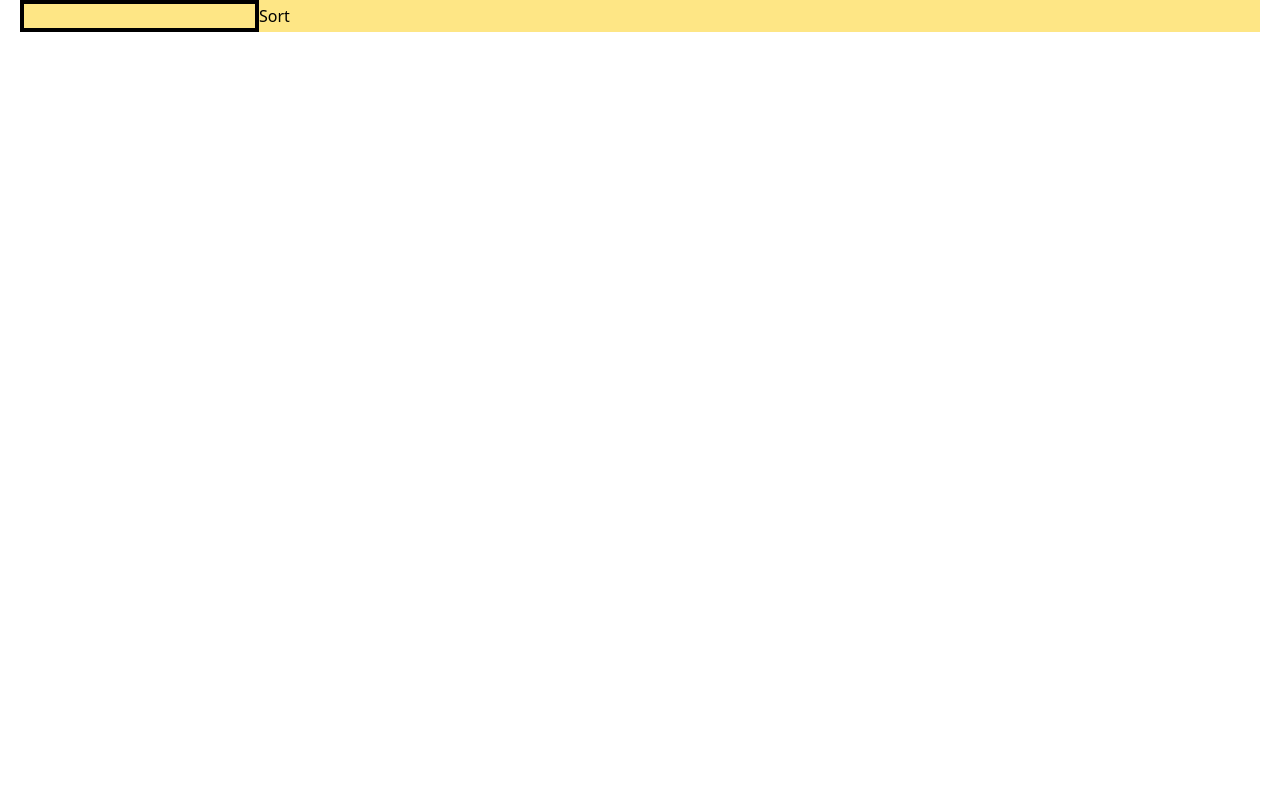
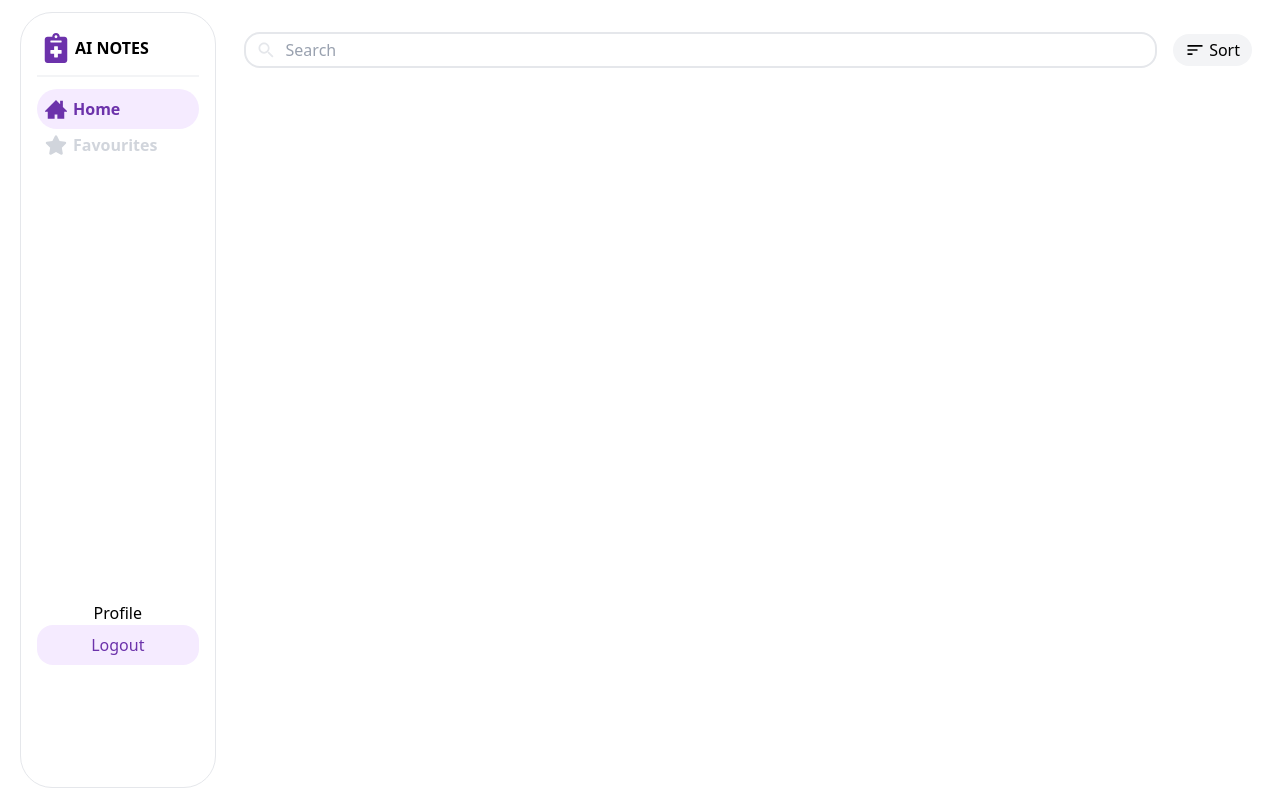
Before and after one commit to Inzamamdev/Note-Taking, a React (Vite) app in the folder client/: page /dashboard in a window 1280 px wide. Built offline with nearby package versions, Linux system fonts and the light colour scheme; no server answers; sample sign-in values are in the browser's storage.

Commit message:
Sidebar & Searchbar done

```diff
--- a/client/package.json
+++ b/client/package.json
@@ -10,10 +10,13 @@
     "preview": "vite preview"
   },
   "dependencies": {
+    "@mui/icons-material": "^6.4.2",
     "@tailwindcss/vite": "^4.0.3",
     "react": "^18.3.1",
     "react-dom": "^18.3.1",
+    "react-icons": "^5.4.0",
     "react-router-dom": "^7.1.5",
+    "styled-components": "^6.1.14",
     "tailwindcss": "^4.0.3"
   },
   "devDependencies": {
--- a/client/src/App.jsx
+++ b/client/src/App.jsx
@@ -5,7 +5,7 @@ import Dashboard from "./pages/Dashboard";
 import ProtectedRoute from "./component/ProtectedRoutes";
 function App() {
   return (
-    <>
+    <div>
       <BrowserRouter>
         <Routes>
           <Route path="/signup" element={<Signup />} />
@@ -15,7 +15,7 @@ function App() {
           </Route>
         </Routes>
       </BrowserRouter>
-    </>
+    </div>
   );
 }
 
--- a/client/src/component/Sidebar.jsx
+++ b/client/src/component/Sidebar.jsx
@@ -1,7 +1,10 @@
 import React from "react";
 import { useNavigate } from "react-router-dom";
+import { FaNotesMedical } from "react-icons/fa";
+import { ImHome3 } from "react-icons/im";
+import { FaStar } from "react-icons/fa";
 
-export default function Sidebar({ userData }) {
+export default function Sidebar() {
   const navigate = useNavigate();
 
   const handleLogout = () => {
@@ -11,35 +14,37 @@ export default function Sidebar({ userData }) {
   };
 
   return (
-    <div className="bg-gray-800 text-white w-64 h-full 0 p-6 flex flex-col justify-between">
+    <div className=" w-60 border-1 border-gray-200 mt-3 rounded-4xl mb-3">
       <div>
-        <h2 className="text-xl font-bold mb-6">Dashboard</h2>
-        <ul className="space-y-4">
-          <li>
-            <a href="/home" className="text-white hover:text-gray-400">
-              Home
-            </a>
-          </li>
-          <li>
-            <a href="/favourites" className="text-white hover:text-gray-400">
-              Favourites
-            </a>
-          </li>
-        </ul>
+        <div className="flex items-center mt-5 ml-5 mb-3">
+          <FaNotesMedical fontSize={30} className="text-[#6c32ab]" />
+          <p className="ml-1 font-semibold">AI NOTES</p>
         </div>
-
-      {/* Bottom Section: Username and Logout */}
-      <div className="mt-auto">
-        <div className="text-white mb-4">
-          <p>{userData}</p>
+        <div className="mx-4">
+          <div className="h-0.5 w-full bg-gray-100 mb-3"></div>
+          <div className="flex flex-col justify-between h-[36rem]">
+            <div>
+              <span className="text-[#6c32ab] flex items-center bg-[#f5ebff] px-2 py-2 rounded-3xl">
+                <ImHome3 fontSize={22} />
+                <p className="ml-1.5 font-semibold">Home</p>
+              </span>
+              <span className="flex items-center  px-2 py-1 rounded-2xl text-gray-300">
+                <FaStar fontSize={22} />
+                <p className="ml-1.5 font-semibold">Favourites</p>
+              </span>
             </div>
+            <div>
+              <p className="text-center">Profile</p>
               <button
                 onClick={handleLogout}
-          className="w-full bg-red-500 text-white py-2 rounded hover:bg-red-600"
+                className="bg-[#f5ebff] w-full py-2 text-[#6c32ab] rounded-2xl cursor-pointer"
               >
                 Logout
               </button>
             </div>
           </div>
+        </div>
+      </div>
+    </div>
   );
 }
--- a/client/src/pages/Dashboard.jsx
+++ b/client/src/pages/Dashboard.jsx
@@ -1,4 +1,7 @@
 import { useEffect, useState } from "react";
+import Sidebar from "../component/SIdebar";
+import { IoMdSearch } from "react-icons/io";
+import { MdOutlineSort } from "react-icons/md";
 
 export default function Dashboard() {
   const [userName, setUserData] = useState(null);
@@ -23,15 +26,31 @@ export default function Dashboard() {
 
     fetchData();
   }, []);
+  console.log(userName);
+  return (
+    <div className="h-screen flex mx-5   ">
+      <Sidebar />
+      <div className="mt-8 ml-7 w-full mx-2">
+        <div className="flex items-center  rounded-2xl justify-between gap-4">
+          <div className=" relative w-full">
+            <IoMdSearch
+              className="absolute top-2 left-3 text-gray-200"
+              fontSize={20}
+            />
+            <input
+              type="text"
+              name=""
+              id=""
+              className=" w-full border-gray-200 pl-10 py-1 border-2  rounded-2xl focus:outline-none placeholder-gray-400"
+              placeholder="Search"
+            />
+          </div>
 
-  return (
-    <div className=" bg-amber-200 mx-5">
-      <div className="flex">
-        <div className="border-2 border-black">
-          <input type="text" className="border-2 border-black w-full" />
+          <button className="flex items-center bg-gray-100 px-3 py-1 rounded-2xl ">
+            <MdOutlineSort fontSize={20} />
+            <p className="pl-1">Sort</p>
+          </button>
         </div>
-
-        <button>Sort</button>
       </div>
     </div>
   );
```
Also changed, not shown: 1 other file (tests, documents, lock files or other folders). Lines whose indentation alone changed are shown as unchanged.
